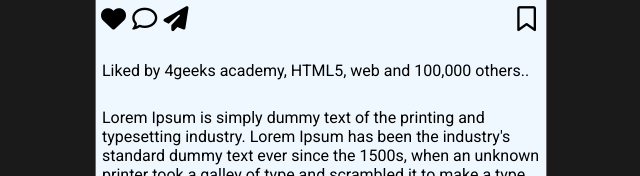
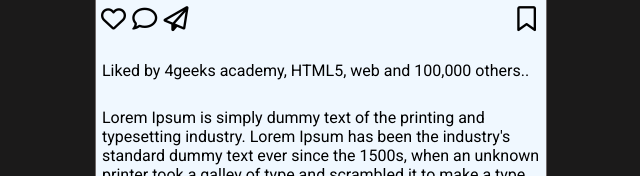
Before and after one commit to 4GeeksAcademy/MoicoeMT-my-project-instagram-post, a plain HTML site: page index.html in a window 1280 px wide. Shown: the part 396-572 px from the top of the page, 319-959 px from the left. Drawn offline with Linux system fonts and the light colour scheme.

Commit message:
First commit

```diff
--- a/index.html
+++ b/index.html
@@ -28,9 +28,9 @@
             </div>
             <div class="post-body">
                 <div class="post-icons">
-                    <i class="fa-solid fa-heart"></i>
+                    <i class="fa-regular fa-heart"></i>
                     <i class="fa-regular fa-comment"></i>
-                    <i class="fa-solid fa-paper-plane"></i>
+                    <i class="fa-regular fa-paper-plane"></i>
                     <i class="fa-regular fa-bookmark"></i>
                 </div>
                 <p>Liked by 4geeks academy, HTML5, web and 100,000 others..</p>
```
